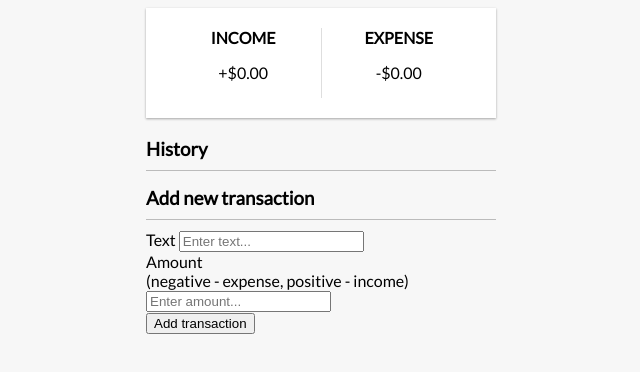
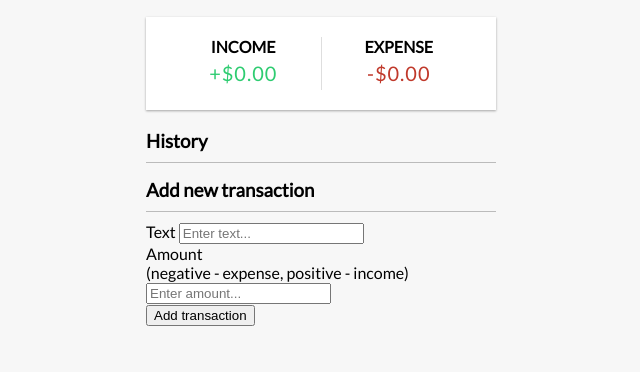
Before and after one commit to gdhaliwal22/exprense-tracker, a plain HTML site: page index.html in a window 1280 px wide. Shown: the part 302-674 px from the top of the page, without its empty margins (319-959 px from the left). Drawn offline with Linux system fonts and the light colour scheme.

Commit message:
added red/green color to inc/exp totals

```diff
--- a/style.css
+++ b/style.css
@@ -58,3 +58,17 @@ h4 {
 .inc-exp-container > div:first-of-type {
   border-right: 1px solid #dedede;
 }
+
+.money {
+  font-size: 20px;
+  letter-spacing: 1px;
+  margin: 5px 0;
+}
+
+.money.plus {
+  color: #2ecc71;
+}
+
+.money.minus {
+  color: #c0392b;
+}
```
